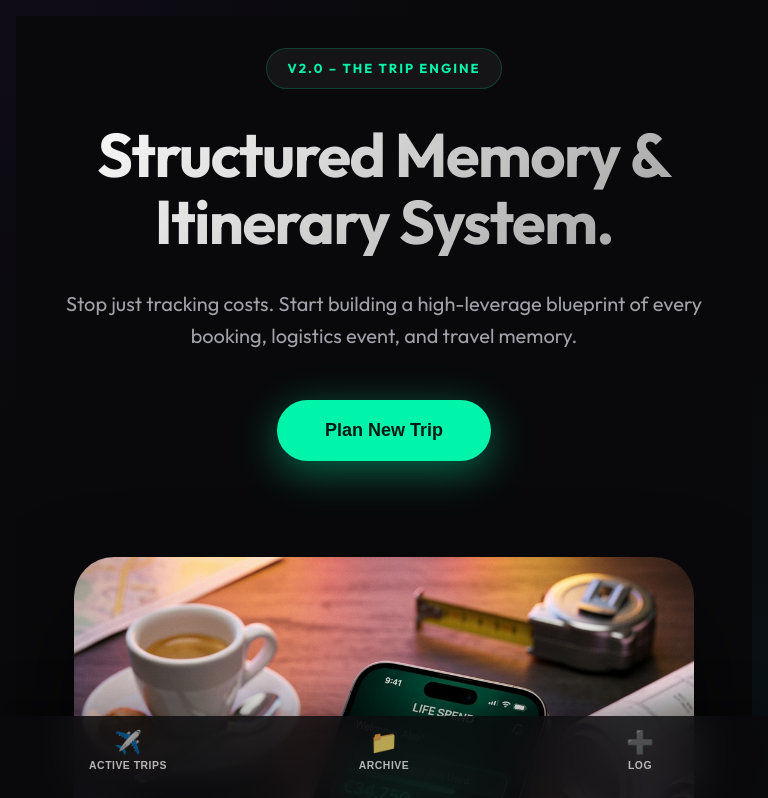
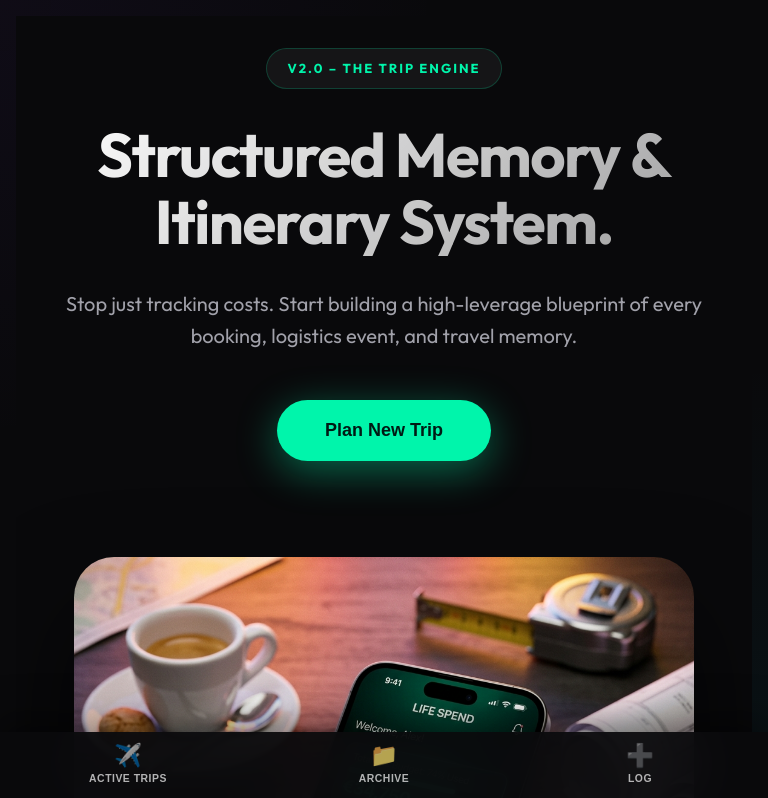
Before and after one commit to apauldelich-arch/trip_tracker, a Next.js app: page / in a window 768 px wide. Shown: the top 798 px of the page. Built offline with nearby package versions, Linux system fonts and the light colour scheme.

Commit message:
iPhone performance update (SafeAreas, SheetModals, NoZoom)

```diff
--- a/src/app/page.module.css
+++ b/src/app/page.module.css
@@ -568,14 +568,14 @@
     bottom: 0;
     left: 0;
     right: 0;
-    height: 84px;
-    background: rgba(10, 10, 12, 0.85);
+    height: auto;
+    background: rgba(10, 10, 12, 0.95);
     backdrop-filter: blur(25px);
     border-top: 1px solid var(--border-light);
     z-index: 1500;
-    padding-bottom: 24px; /* Space for home indicator on modern iOS */
-    padding-top: 8px;
-    box-shadow: 0 -10px 40px rgba(0,0,0,0.4);
+    padding-bottom: calc(16px + env(safe-area-inset-bottom)); /* Dynamic Safe Area for iPhone */
+    padding-top: 10px;
+    box-shadow: 0 -10px 40px rgba(0,0,0,0.5);
   }
 
   .mobileNavItem {
@@ -745,13 +745,20 @@
 .modalOverlay {
   position: fixed;
   inset: 0;
-  background: rgba(0, 0, 0, 0.8);
-  backdrop-filter: blur(8px);
+  background: rgba(0, 0, 0, 0.9);
+  backdrop-filter: blur(12px);
   display: flex;
-  align-items: center;
+  align-items: flex-end; /* iPhone: Bottom sheet style */
   justify-content: center;
   z-index: 2000;
-  padding: 1rem;
+  padding: 0;
+}
+
+@media (min-width: 768px) {
+  .modalOverlay {
+    align-items: center;
+    padding: 1rem;
+  }
 }
 
 .inputGroup {
@@ -768,14 +775,17 @@
 }
 
 .inputGroup input,
-.inputGroup select {
+.inputGroup select,
+.inputGroup textarea {
   width: 100%;
   padding: 0.875rem 1rem;
   background: rgba(255, 255, 255, 0.05);
   border: 1px solid var(--border-light);
   border-radius: 12px;
   color: white;
-  font-size: 1rem;
+  font-size: 16px; /* CRITICAL: Prevents iPhone Jump-Zoom */
+  -webkit-appearance: none; /* Reset for iOS */
+  appearance: none;
 }
 
 .modalActions {
```
